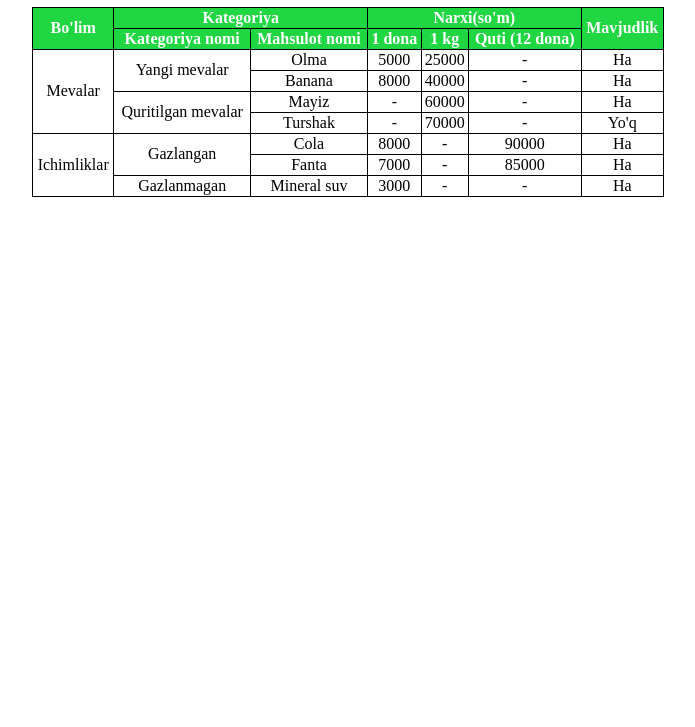
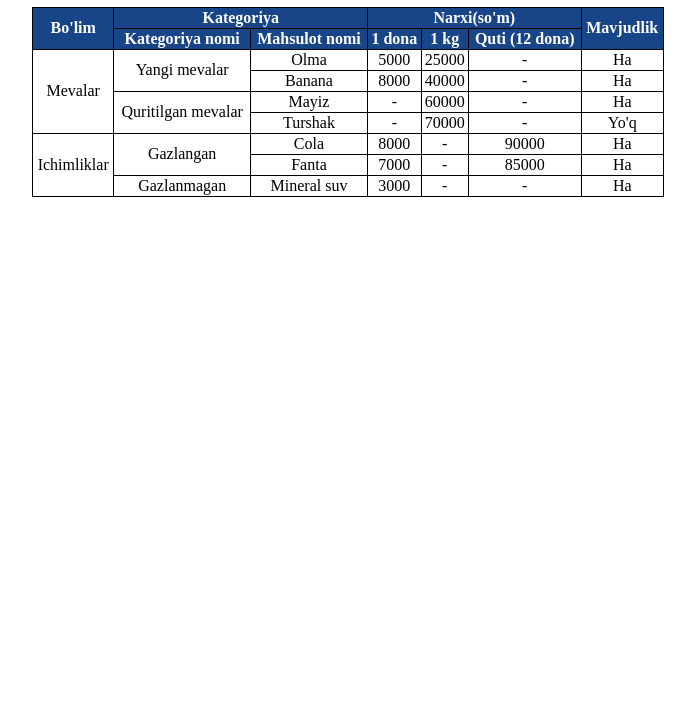
Before and after one commit to uzbdev7/my-tables, a plain HTML site: page index.html in a window 1280 px wide. Shown: the part 73-800 px from the top of the page, without its empty margins (292-987 px from the left). Drawn offline with Linux system fonts and the light colour scheme.

Commit message:
jadvalni thead qismini rangi ozgartirildi

```diff
--- a/index.html
+++ b/index.html
@@ -18,7 +18,7 @@
     <div>
         <h1 style="text-align: center;">Mahsulotlar</h1>
         <table>
-            <thead style="background-color: rgb(32, 214, 66);color: rgb(255, 255, 255);">
+            <thead style="background-color: rgb(23, 69, 135);color: rgb(255, 255, 255);">
                 <tr>
                     <th rowspan="2">Bo'lim</th>
                     <th colspan="2">Kategoriya</th>
```
